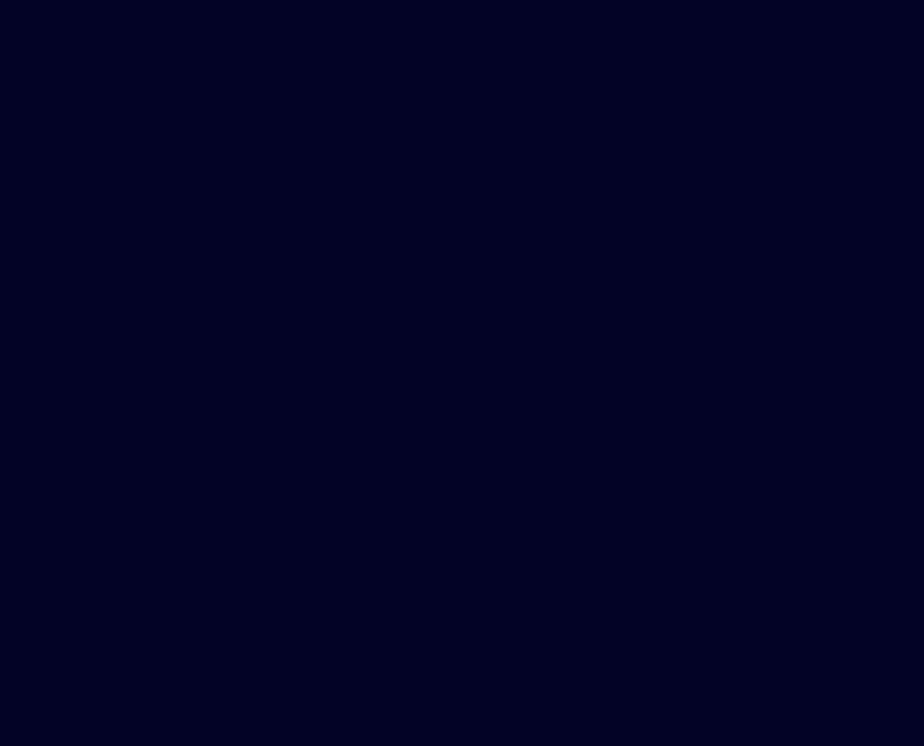
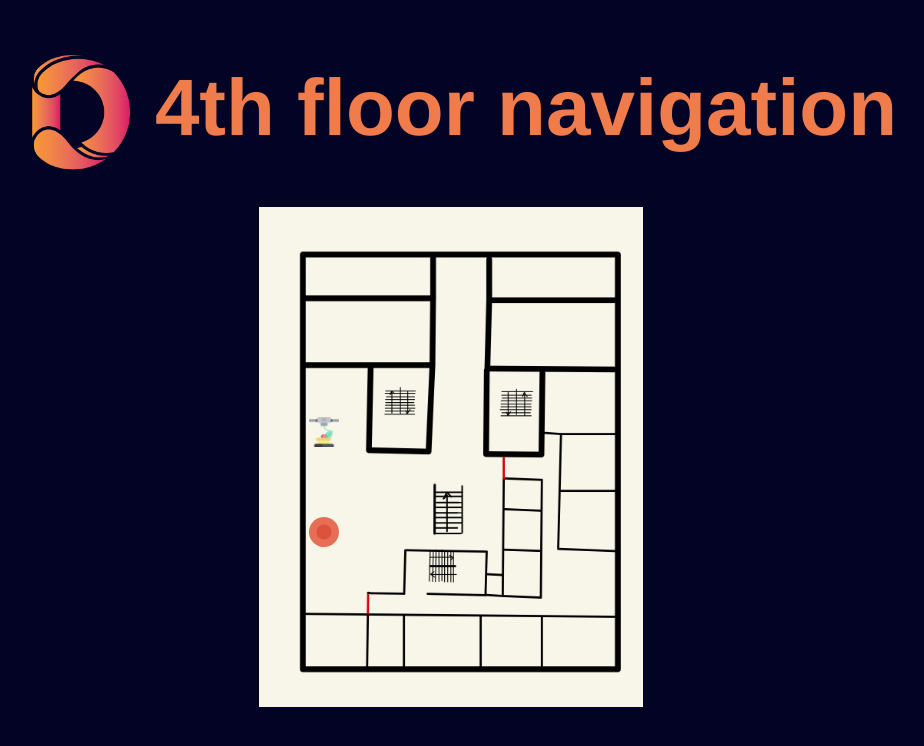
Before and after one commit to Shkunn/MK-motor-control, a Vue app in the folder interface/: page /map in a window 1280 px wide. Shown: the top 746 px of the page, without its empty margins (189-1113 px from the left). Built offline with nearby package versions, Linux system fonts and the light colour scheme.

Commit message:
interface wip

```diff
--- a/interface/src/router/index.js
+++ b/interface/src/router/index.js
@@ -11,12 +11,17 @@ const routes = [
     component: Home
   },
   {
-    path: '/about',
-    name: 'About',
+    path: '/map',
+    name: 'Map',
     // route level code-splitting
     // this generates a separate chunk (about.[hash].js) for this route
     // which is lazy-loaded when the route is visited.
-    component: () => import(/* webpackChunkName: "about" */ '../views/About.vue')
+    component: () => import(/* webpackChunkName: "about" */ '../views/Map.vue')
+  },
+  {
+    path: '/info',
+    name: 'Info',
+    component: () => import(/* webpackChunkName: "about" */ '../views/Info.vue')
   }
 ]
 
--- a/interface/src/views/About.vue
+++ /dev/null
@@ -1,5 +0,0 @@
-<template>
-  <div class="about">
-    <h1>This is an about page</h1>
-  </div>
-</template>
--- a/interface/src/views/Home.vue
+++ b/interface/src/views/Home.vue
@@ -1,18 +1,16 @@
 <template>
   <div id="app">
-    <img alt="Info" class="info" src="@/assets/info.svg">
+    <img alt="Info" class="info" src="@/assets/info.svg" v-on:click="info()">
     <div class="home__head">
-
-      <img alt="Vue logo" class="logo" src="@/assets/logo.png" onclick="info()">
-
-      <h1 class="title">DEVO</h1>
+      <img alt="Vue logo" class="logo" src="@/assets/logo.png">
+      <h1 class="home__title">DEVO</h1>
     </div>
     <p class="para">
       The DVIC is a transdisciplinary laboratory where numerous projects are being carried out. We will guide you through these ! Please follow me
     </p>
 
     <div class="home__modules">
-      <router-link to="/about" class="home__module">
+      <router-link to="/map" class="home__module">
         4th floor navigation
       </router-link>
       <a class="home__module" href="#">
@@ -50,7 +48,7 @@ body {
   -moz-osx-font-smoothing: grayscale;
   text-align: center;
   color: #2c3e50;
-  margin-top: 60px;
+  margin-top: 0;
 }
 
 .info {
@@ -79,13 +77,13 @@ body {
   }
 }
 
-.title {
+.home__title {
   font-size: 5em;
   color: #f07b4b;
 }
 
 @media screen and (max-width: 640px) {
-  .title {
+  .home__title {
     font-size: 1.5em;
   }
 }
--- /dev/null
+++ b/interface/src/views/Info.vue
@@ -0,0 +1,43 @@
+<template>
+  <div id="info">
+    <div class="cells">
+      <div class="cell">
+        Stat
+      </div>
+      <div class="cell">
+        MAP
+      </div>
+      <div class="cell">
+        CTA
+      </div>
+      <div class="cell">
+        CAMERA VIEW
+      </div>
+    </div>
+  </div>
+</template>
+<script>
+export default {
+  name: "Info",
+  data: () => ({
+
+  }),
+  methods: {
+  }
+}
+</script>
+<style scoped>
+#info {
+  color: white;
+}
+
+.cells {
+  display: grid;
+  grid-template-columns: repeat(2, 1fr);
+  grid-gap: 0;
+}
+
+.cell {
+  height: 50vh;
+}
+</style>
--- /dev/null
+++ b/interface/src/views/Map.vue
@@ -0,0 +1,148 @@
+<template>
+  <div id="about">
+    <div class="map__head">
+      <img alt="Vue logo" class="logo" src="@/assets/logo.png">
+      <h1 class="map__title">4th floor navigation</h1>
+    </div>
+    <div class="navigations">
+     <div id="FOODLAB" v-on:click="showModal('foodlab')" class="navigation"></div>
+     <div id="ROBOT" v-on:click="showModal('robot')" class="navigation navigation-robot"></div>
+   </div>
+   <div class="modal-keypoint" v-if="show">
+     <span v-on:click="hideModal()" class="modal__close">x</span>
+     <div class="modal__title">
+       {{ modal.title }}
+     </div>
+     <div class="modal__description">
+       {{ modal.description }}
+     </div>
+     <div class="" v-if="modal.id == 'robot'">
+       ROBOT SLKNJZKFHBZHDIOJKZBHDUOAZK
+     </div>
+     <button type="button" name="button" class="modal__button" v-on:click="navigation(modal.id)" v-if="modal.id != 'robot'">Go To</button>
+   </div>
+  </div>
+</template>
+<script>
+const Http = new XMLHttpRequest();
+const SERVER = "127.0.0.1:5000"
+
+export default {
+  name: "Map",
+  data: () => ({
+    show: false,
+    modal: {
+      id: '',
+      title: '',
+      description: ''
+    }
+  }),
+  methods: {
+    showModal: function (coordinates) {
+      if (coordinates == 'foodlab') {
+        this.modal.id = 'foodlab'
+        this.modal.title = 'Food Tech Lab'
+        this.modal.description = 'Lorem ipsum dolor sit amet, consectetur adipisicing elit, sed do eiusmod tempor incididunt ut labore et dolore magna aliqua. Ut enim ad minim veniam, quis nostrud exercitation ullamco laboris nisi ut aliquip ex ea commodo consequat. Duis aute irure dolor in reprehenderit in voluptate velit esse cillum dolore eu fugiat nulla pariatur. Excepteur sint occaecat cupidatat non proident, sunt in culpa qui officia deserunt mollit anim id est laborum.'
+        this.show = true
+      } else if (coordinates == 'robot') {
+        this.modal.id = 'robot'
+        this.modal.title = 'Mon robot'
+        this.modal.description = 'Mon robot'
+        this.show = true
+      }
+    },
+    hideModal: function() {
+      this.show = false
+    },
+    navigation: function (coordinates) {
+      // alert(coordinates)
+      const url = "http:" + SERVER + "/navigation/" + coordinates;
+      Http.open("GET", url);
+      Http.send();
+      this.$router.push('/info')
+      this.$route.params.pathMatch
+    }
+  }
+}
+</script>
+<style scoped>
+.modal__close {
+  position: absolute;
+  right: 20px;
+  font-size: 3em;
+}
+.modal__title {
+  margin-top: 100px;
+  font-size: 5em;
+  font-weight: bold;
+}
+.modal__description {
+  margin-top: 50px;
+  margin-left: 100px;
+  margin-right: 100px;
+}
+.modal-keypoint {
+  z-index: 1000;
+  position: absolute;
+  top: 20px;
+  bottom: 20px;
+  left: 20px;
+  right: 20px;
+  width: auto;
+  height: auto;
+  background-color: rgba(0,0,0,0.8);
+  color: white;
+}
+.modal__button {
+  margin-top: 50px;
+}
+.map__head {
+  display: flex;
+  justify-content: center;
+  align-items: center;
+}
+.map__title {
+  font-size: 5em;
+  color: #f07b4b;
+}
+
+@media screen and (max-width: 640px) {
+  .title {
+    font-size: 1.5em;
+  }
+}
+
+.navigations {
+  position: relative;
+  width: 385px;
+  height: 500px;
+  background-image: url('../assets/4map-bg.jpeg');
+  background-size: contain;
+  background-repeat: no-repeat;
+  background-position: center;
+  margin-right: auto;
+  margin-left: auto;
+}
+
+.navigation {
+  position: absolute;
+  display: block;
+  top: 210px;
+  left: 50px;
+  width: 30px;
+  height: 30px;
+  background-image: url('../assets/food.png');
+  cursor: pointer;
+  background-size: contain;
+  background-repeat: no-repeat;
+  background-position: center;
+}
+
+.navigation-robot {
+  top: 310px;
+  left: 50px;
+  width: 30px;
+  height: 30px;
+  background-image: url('../assets/robot.svg');
+}
+</style>
```
Also changed, not shown: interface/src/assets/food.png (added), interface/src/assets/robot.svg (added).
